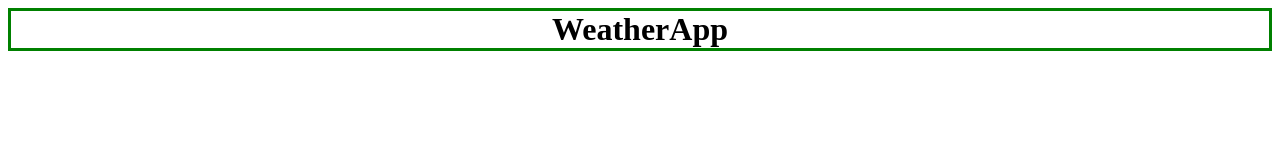
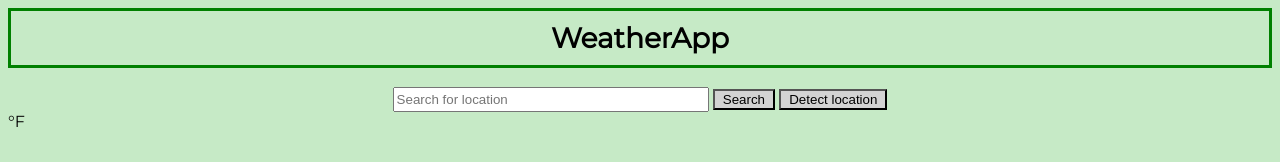
Before and after one commit to eltigre714/weather-app, a website: page client/weather-app.html in a window 1280 px wide. Drawn offline with Linux system fonts and the light colour scheme.

Commit message:
Updated style.css.

```diff
--- a/client/style.css
+++ b/client/style.css
@@ -1,4 +1,30 @@
+
 .heading {
     text-align: center;
     border: 3px solid green;
+    font-size: 28px;
+    padding-top: 10px;
+    padding-bottom: 10px;
   }
+
+  .search-loc {
+      text-align: center;
+      size: 24px;
+  }
+
+  body {
+      background-color: rgb(198, 234, 198);
+      font-family: "Montserrat", sans-serif;
+  }
+
+  .search-loc input {
+      width: 25%;
+      height: 25px
+  }
+
+  .search-loc button {
+      font: black;
+      background: lightgray;
+      padding-left: 8px;
+      padding-right: 8px;
+  }
--- a/client/weather-app.html
+++ b/client/weather-app.html
@@ -5,9 +5,25 @@
     <meta name="viewport" content="width=device-width, initial-scale=1.0">
     <title>Weather App</title>
     <link rel="stylesheet" href="style.css">
+    <link href="https://fonts.googleapis.com/css2?family=Montserrat&display=swap" rel="stylesheet">
+
 </head>
 <body>
+    <!-- Display Header -->
     <h1 class="heading">WeatherApp</h1>
+    <section class="search-loc">
+        <div>
+            <input type="text" spellcheck="false" placeholder="Search for location" required> <!-- Search box for user input -->
+            <button>Search</button>
+            <button>Detect location</button> <!-- Detect user's location -->
+        </div>
+    </section>
+    <section class="weather-display">  <!-- Display the weather -->
+        <div class="temp">
+            <span class="tempNum"></span>
+            <span class="degree">&deg;</span>F
+        </div>
+    </section>
 
     <script src="app.js"></script>
 </body>
```
